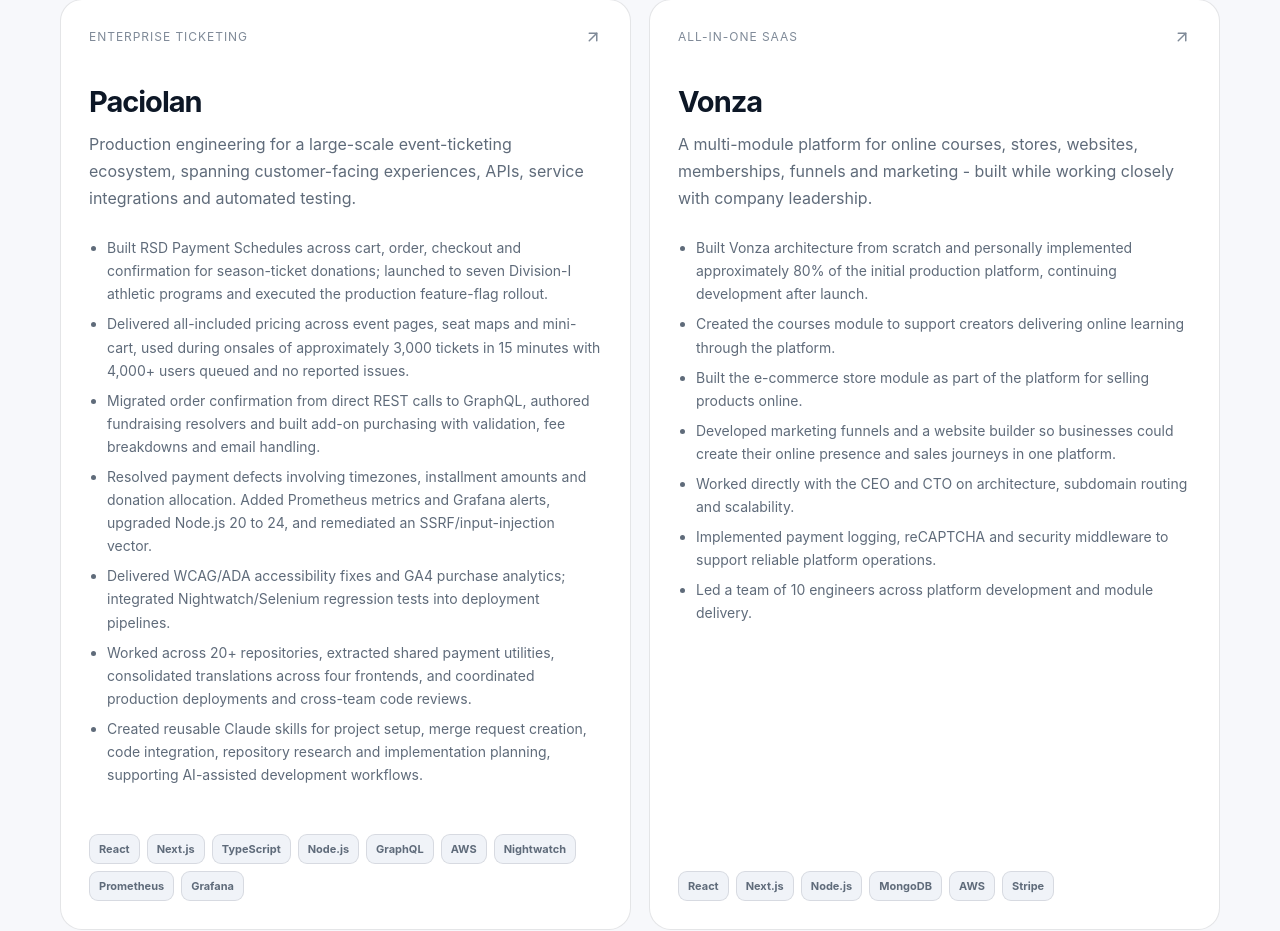
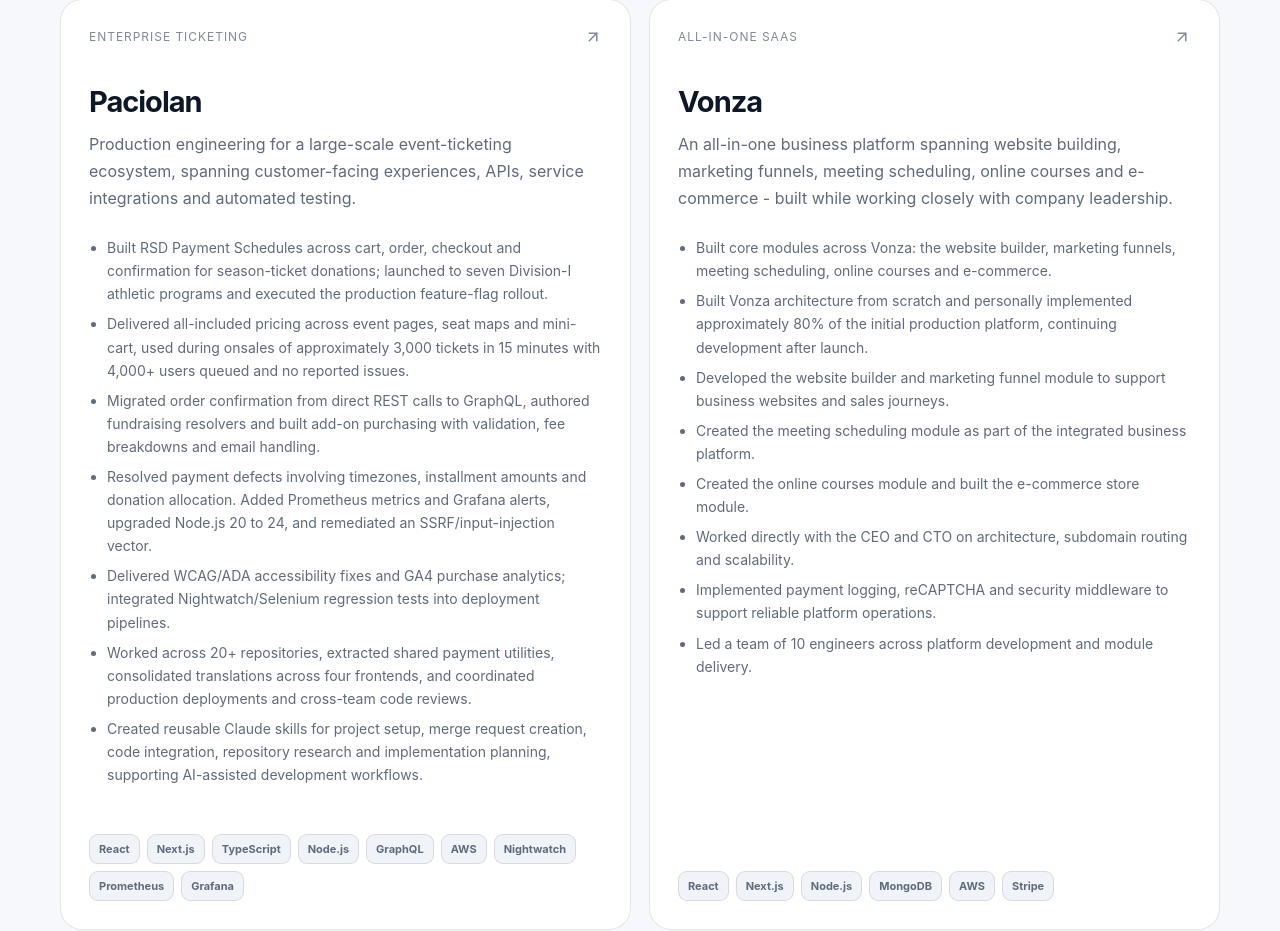
Before and after one commit to Tariqali13/My-Portfolio, a Next.js app: page / in a window 1280 px wide. Shown: the part 1457-2388 px from the top of the page. Built offline with nearby package versions, Linux system fonts and the light colour scheme; no server answers.

Commit message:
Clarify full Vonza platform scope including meeting scheduling

```diff
--- a/data/portfolio.ts
+++ b/data/portfolio.ts
@@ -113,12 +113,13 @@
     name: "Vonza",
     eyebrow: "All-in-one SaaS",
     summary:
-      "A multi-module platform for online courses, stores, websites, memberships, funnels and marketing - built while working closely with company leadership.",
+      "An all-in-one business platform spanning website building, marketing funnels, meeting scheduling, online courses and e-commerce - built while working closely with company leadership.",
     impact: [
+      "Built core modules across Vonza: the website builder, marketing funnels, meeting scheduling, online courses and e-commerce.",
       "Built Vonza architecture from scratch and personally implemented approximately 80% of the initial production platform, continuing development after launch.",
-      "Created the courses module to support creators delivering online learning through the platform.",
-      "Built the e-commerce store module as part of the platform for selling products online.",
-      "Developed marketing funnels and a website builder so businesses could create their online presence and sales journeys in one platform.",
+      "Developed the website builder and marketing funnel module to support business websites and sales journeys.",
+      "Created the meeting scheduling module as part of the integrated business platform.",
+      "Created the online courses module and built the e-commerce store module.",
       "Worked directly with the CEO and CTO on architecture, subdomain routing and scalability.",
       "Implemented payment logging, reCAPTCHA and security middleware to support reliable platform operations.",
       "Led a team of 10 engineers across platform development and module delivery."
@@ -271,10 +272,11 @@
     location: "Lahore, Pakistan",
     dates: "Oct 2019 - Jul 2021",
     bullets: [
+      "Built core modules across Vonza: the website builder, marketing funnels, meeting scheduling, online courses and e-commerce.",
       "Built Vonza architecture from scratch and personally implemented approximately 80% of the initial production platform, continuing development after launch.",
-      "Created the courses module to support creators delivering online learning through the platform.",
-      "Built the e-commerce store module as part of the platform for selling products online.",
-      "Developed marketing funnels and a website builder so businesses could create their online presence and sales journeys in one platform.",
+      "Developed the website builder and marketing funnel module to support business websites and sales journeys.",
+      "Created the meeting scheduling module as part of the integrated business platform.",
+      "Created the online courses module and built the e-commerce store module.",
       "Worked directly with the CEO and CTO on architecture, subdomain routing and scalability.",
       "Implemented payment logging, reCAPTCHA and security middleware to support reliable platform operations.",
       "Led a team of 10 engineers across platform development and module delivery.",
```
